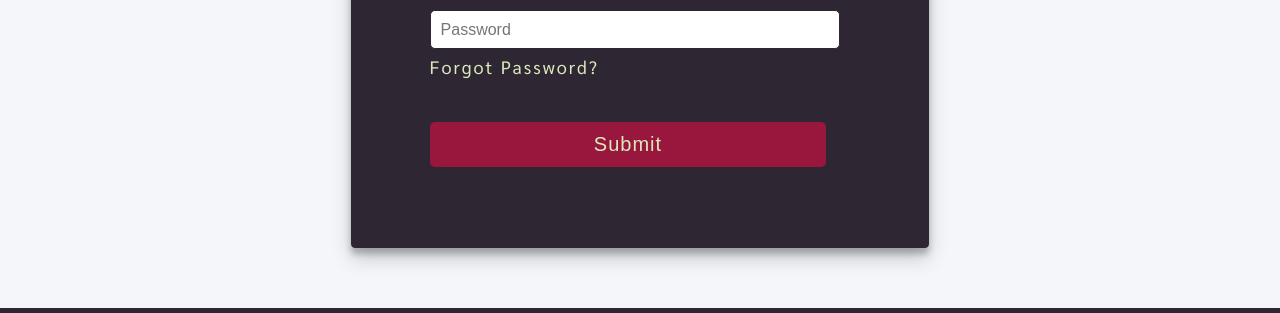
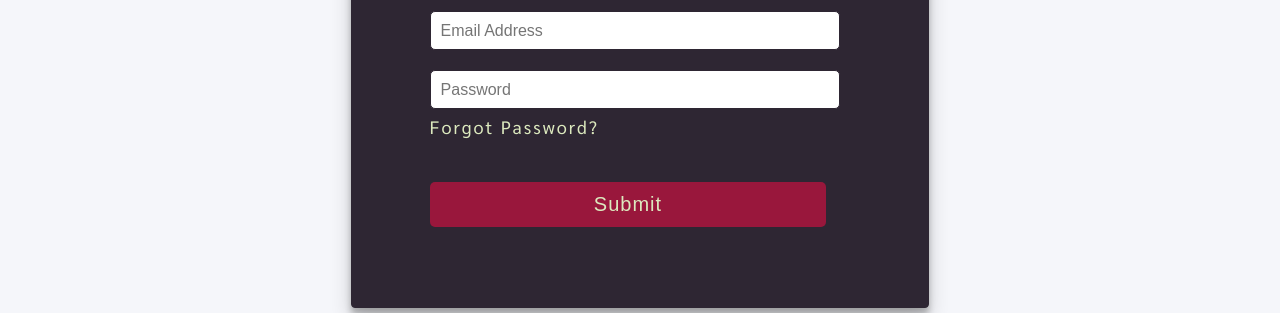
Before and after one commit to Chiazokam/Politico, a plain HTML site: page UI/signin.html in a window 1280 px wide. Shown: the part 304-617 px from the top of the page. Drawn offline with Linux system fonts and the light colour scheme.

Commit message:
fix sign in page height

```diff
--- a/UI/css/style.css
+++ b/UI/css/style.css
@@ -308,7 +308,7 @@ form{
     box-shadow: 0 10px 20px rgba(0,0,0,0.19), 0 6px 6px rgba(0,0,0,0.23);
     background-color: #2E2633;
     color: #DCE9BE;
-    margin: 60px auto;
+    margin: 120px auto;
    }
 
    #candidate{
```
